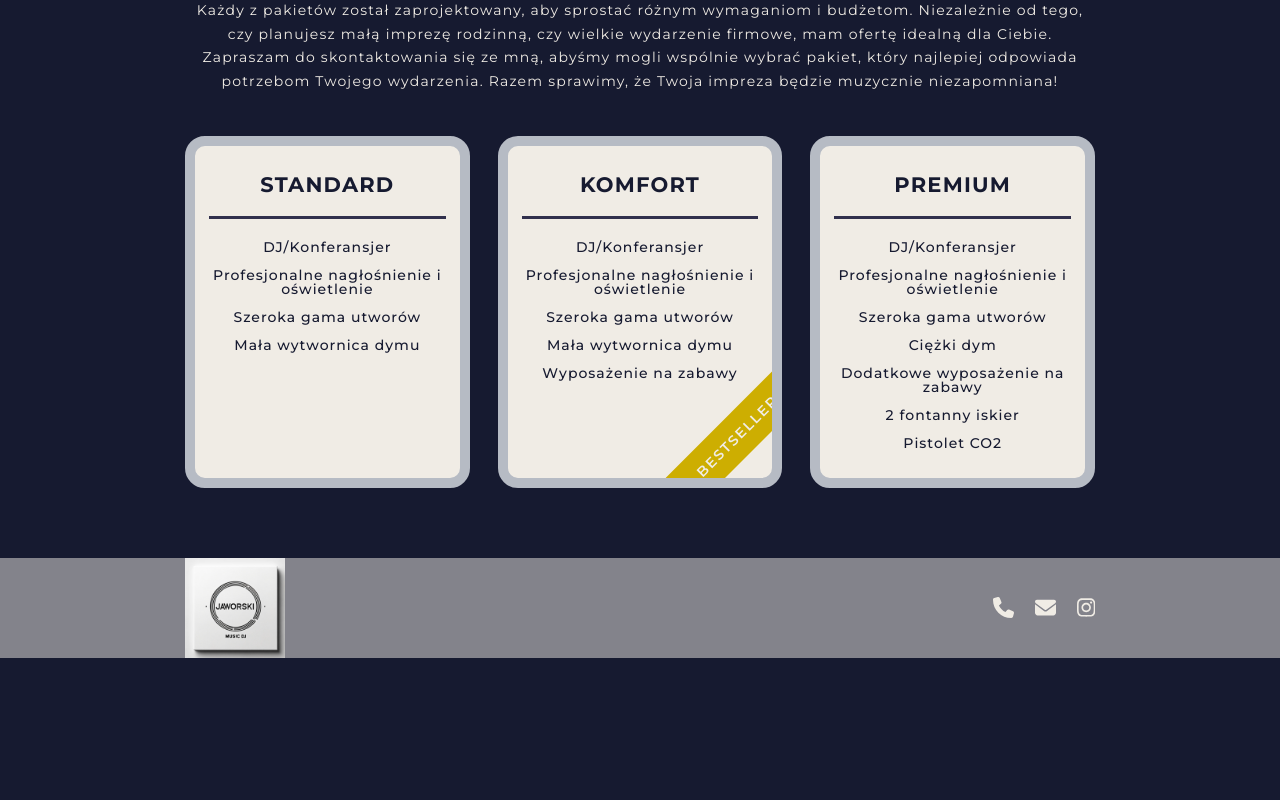
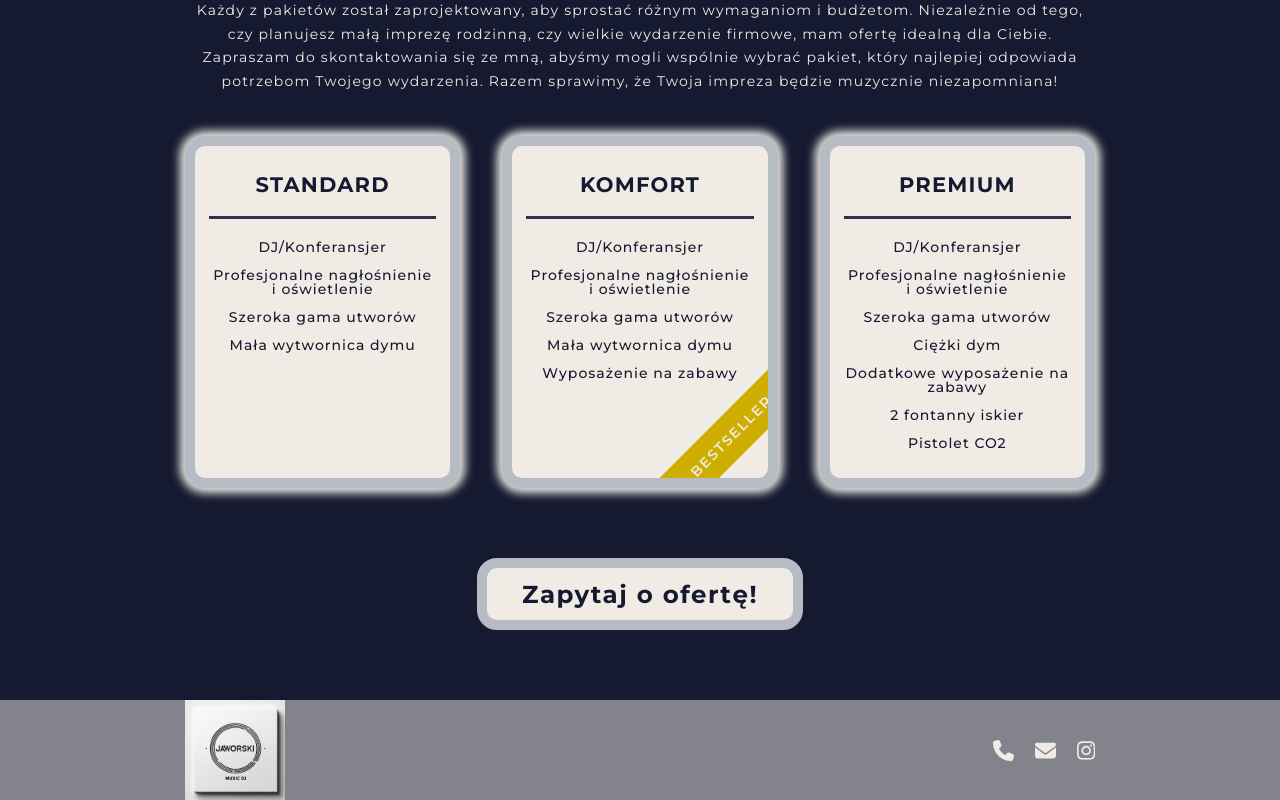
Before and after one commit to patryk-pi/Baby_Feed, a Next.js app: page /oferta in a window 1280 px wide. Shown: the part 479-1279 px from the top of the page. Before the commit the page ends 1137 px from the top, so only its background shows below. Built offline with nearby package versions, Linux system fonts and the light colour scheme.

Commit message:
added cta button to Offer page

```diff
--- a/src/components/OfferPage/Offer.tsx
+++ b/src/components/OfferPage/Offer.tsx
@@ -9,6 +9,7 @@ import {
     offerParagraph2,
     offers,
 } from "@/constants/constants";
+import Link from "next/link";
 
 const Offer = () => {
     return (
@@ -27,6 +28,9 @@ const Offer = () => {
                         />
                     ))}
                 </div>
+                <Link href={"/kontakt"} className="offer__btn">
+                    Zapytaj o ofertę!
+                </Link>
             </div>
         </section>
     );
--- a/src/components/OfferPage/_offer.scss
+++ b/src/components/OfferPage/_offer.scss
@@ -2,12 +2,14 @@
     &__container {
         width: $container-width;
         margin: 0 auto;
+        display: flex;
+        flex-direction: column;
     }
 
     &__boxcontainer {
         display: flex;
         flex: 0 1 auto;
-        gap: 4rem;
+        gap: 6rem;
         justify-content: space-between;
         margin-bottom: 10rem;
 
@@ -46,6 +48,7 @@
         background-color: $color-white;
         position: relative;
         overflow: hidden;
+        box-shadow: 0px 0px 10px 5px $color-white;
 
         h4 {
             font-size: 3rem;
@@ -75,8 +78,31 @@
         padding: 2rem 5rem;
         transform: rotate(-45deg);
         letter-spacing: 1.7px;
-        left: 20rem;
+        left: 18.5rem;
         bottom: 3rem;
         font-weight: 600;
     }
+
+    &__btn {
+        text-decoration: none;
+        display: inline-block;
+        color: $color-primary;
+        margin: 0 auto;
+        background-color: $color-white;
+        border: 10px solid $color-gray;
+        font-size: 3.5rem;
+        padding: 2rem 5rem;
+        border-radius: 20px;
+        font-weight: 700;
+        letter-spacing: 1.5px;
+        margin-bottom: 10rem;
+        transition: all 0.3s ease-in;
+
+        &:hover {
+            box-shadow: 0px 0px 20px 5px $color-white;
+            transform: scale(1.05);
+            background: $color-secondary;
+            color: $color-white;
+        }
+    }
 }
```
